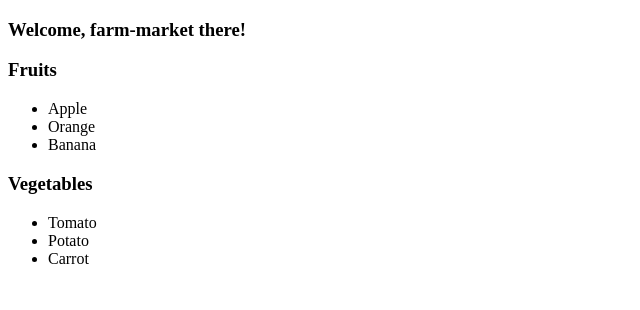
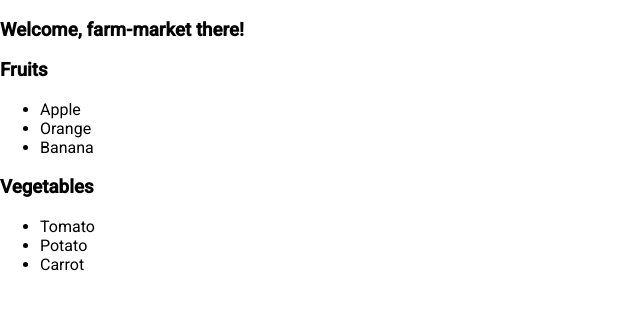
Before and after one commit to zakkaamil/farm-market, an Angular app: page / in a window 1280 px wide. Shown: the top 310 px of the page, without its empty margins (0-640 px from the left). Built offline with nearby package versions, Linux system fonts and the light colour scheme.

Commit message:
Add Roboto font

```diff
--- a/src/index.html
+++ b/src/index.html
@@ -6,6 +6,8 @@
   <base href="/">
   <meta name="viewport" content="width=device-width, initial-scale=1">
   <link rel="icon" type="image/x-icon" href="favicon.ico">
+  <link rel="preconnect" href="https://fonts.gstatic.com">
+  <link href="https://fonts.googleapis.com/css2?family=Roboto:wght@300;400;500&display=swap" rel="stylesheet">
 </head>
 <body>
   <app-root></app-root>
--- a/src/styles.scss
+++ b/src/styles.scss
@@ -1 +1,5 @@
 /* You can add global styles to this file, and also import other style files */
+body {
+    margin: 0;
+    font-family: 'Roboto', sans-serif;
+}
```
